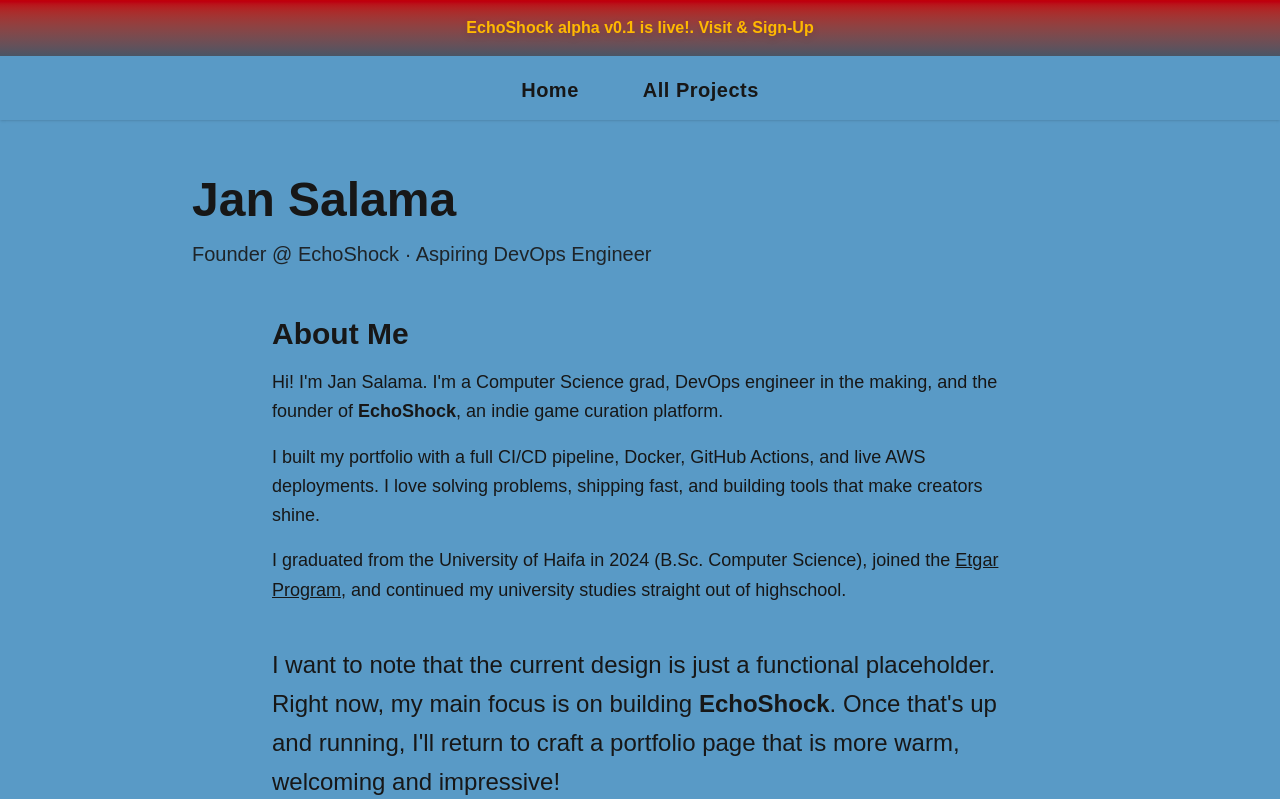
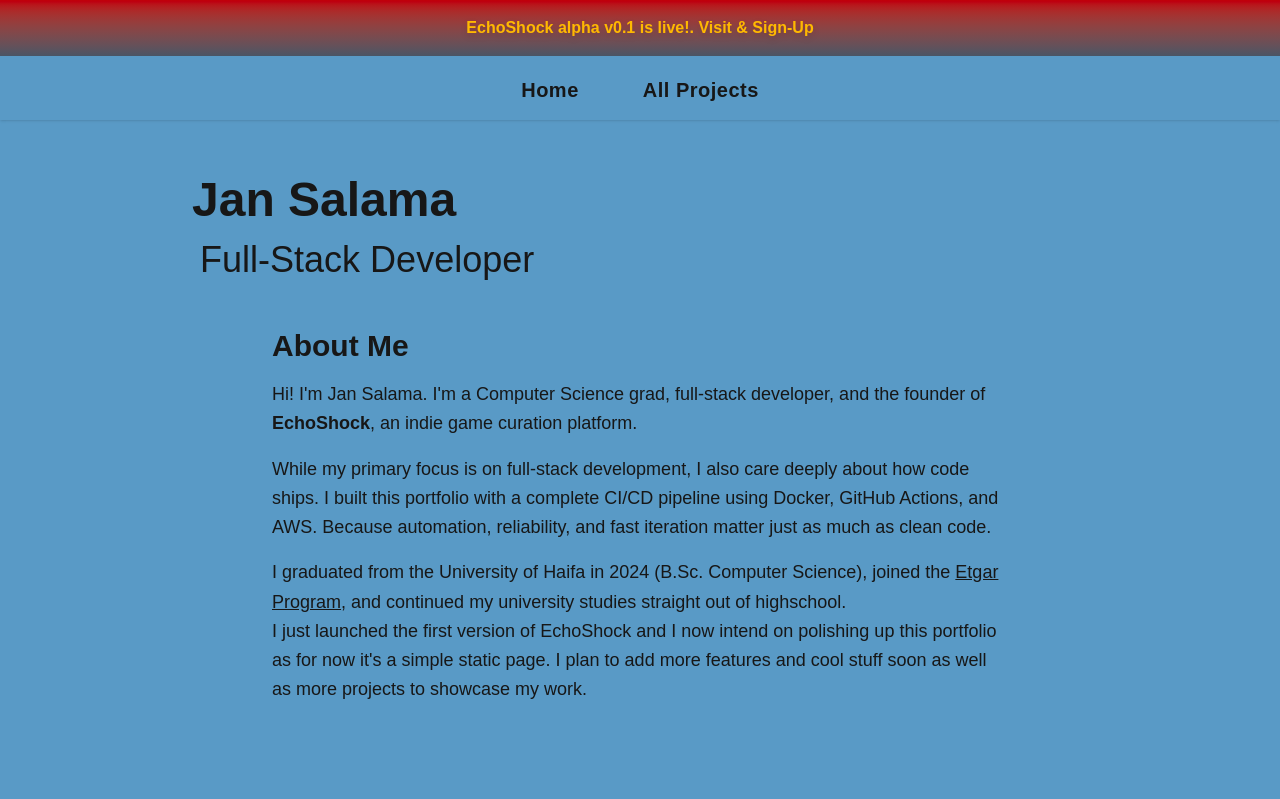
Before and after one commit to eshaker-js/Portfolio, a Next.js app: page / in a window 1280 px wide. Shown: the top 799 px of the page. Built offline with nearby package versions, Linux system fonts and the light colour scheme.

Commit message:
changed the wording

```diff
--- a/src/app/page.tsx
+++ b/src/app/page.tsx
@@ -1,6 +1,9 @@
 import About from '@/components/About'
 import Contact from '@/components/Contact'
 import CertificationsSection from '@/components/Certifications'
+import { FlipWords } from '@/components/ui/flip-words'
+
+const words = ['Founder@EchoShock', 'Full-Stack Developer', 'DevOps Engineer']
 
 export default function Home() {
   return (
@@ -8,9 +11,9 @@
       {/* Header */}
       <header className='w-full max-w-4xl text-center sm:text-left'>
         <h1 className='text-4xl sm:text-5xl font-bold mb-4'>Jan Salama</h1>
-        <p className='text-lg sm:text-xl text-[var(--foreground)]/90'>
-           Founder @ EchoShock · Aspiring DevOps Engineer
-        </p>
+        <div className='text-4xl mx-auto font-normal text-neutral-400'>
+          <FlipWords words={words} /> <br />
+        </div>
       </header>
       <About />
       {/* CTA Buttons */}
@@ -38,6 +41,11 @@
         <h2 className='text-2xl font-semibold mb-4'>Featured Projects</h2>
         <div className='grid grid-cols-1 sm:grid-cols-2 gap-6'>
           {/* Dummy project cards – replace with dynamic mapping later */}
+          <a
+            href='https://echoshock.net'
+            target='_blank'
+            rel='noopener noreferrer'
+          >
             <div className='bg-white text-black rounded-xl p-4 shadow-md'>
               <h3 className='font-bold text-lg mb-1'>EchoShock</h3>
               <p className='text-sm text-gray-700'>
@@ -45,6 +53,7 @@
                 and pure ambition.
               </p>
             </div>
+          </a>
           <div className='bg-white text-black rounded-xl p-4 shadow-md'>
             <h3 className='font-bold text-lg mb-1'>DevOps Portfolio</h3>
             <p className='text-sm text-gray-700'>
@@ -54,7 +63,7 @@
           </div>
         </div>
       </section>
-      <Contact/>
+      <Contact />
     </div>
   )
 }
--- a/src/components/About.tsx
+++ b/src/components/About.tsx
@@ -4,16 +4,20 @@
       <h1 className='text-3xl font-bold mb-4'>About Me</h1>
 
       <p className='mb-4 text-lg leading-relaxed'>
-        Hi! I&apos;m Jan Salama. I&apos;m a Computer Science grad, DevOps engineer in
-        the making, and the founder of{' '}
+        Hi! I&apos;m Jan Salama. I&apos;m a Computer Science grad, full-stack
+        developer, and the founder of{' '}
         <span className='font-semibold'>EchoShock</span>, an indie game curation
         platform.
       </p>
 
       <p className='mb-4 text-lg leading-relaxed'>
-        I built my portfolio with a full CI/CD pipeline, Docker, GitHub Actions,
-        and live AWS deployments. I love solving problems, shipping fast, and
-        building tools that make creators shine.
+        While my primary focus is on full-stack development, I also care deeply
+        about how code ships. I built this portfolio with a complete{' '}
+        <span className='font-medium'>
+          CI/CD pipeline using Docker, GitHub Actions, and AWS.
+        </span>{' '}
+        Because automation, reliability, and fast iteration matter just as
+        much as clean code.
       </p>
 
       <p className='text-lg leading-relaxed'>
@@ -30,12 +34,10 @@
         , and continued my university studies straight out of highschool.
       </p>
 
-      <p className='text-2xl leading-relaxed mt-10'>
-        {' '}
-        I want to note that the current design is just a functional placeholder.
-        Right now, my main focus is on building{' '}
-        <span className='font-semibold'>EchoShock</span>. Once that's up and
-        running, I'll return to craft a portfolio page that is more warm, welcoming and impressive!
+      <p className='mb-4 text-lg leading-relaxed'>
+          I just launched the first version of EchoShock and I now intend on polishing up this portfolio
+          as for now it's a simple static page. I plan to add more features and cool stuff soon
+          as well as more projects to showcase my work.
       </p>
     </section>
   )
--- /dev/null
+++ b/src/components/ui/flip-words.tsx
@@ -0,0 +1,98 @@
+"use client";
+import React, { useCallback, useEffect, useRef, useState } from "react";
+import { AnimatePresence, motion, LayoutGroup } from "motion/react";
+import { cn } from "@/lib/utils";
+
+export const FlipWords = ({
+  words,
+  duration = 3000,
+  className,
+}: {
+  words: string[];
+  duration?: number;
+  className?: string;
+}) => {
+  const [currentWord, setCurrentWord] = useState(words[0]);
+  const [isAnimating, setIsAnimating] = useState<boolean>(false);
+
+  // thanks for the fix Julian - https://github.com/Julian-AT
+  const startAnimation = useCallback(() => {
+    const word = words[words.indexOf(currentWord) + 1] || words[0];
+    setCurrentWord(word);
+    setIsAnimating(true);
+  }, [currentWord, words]);
+
+  useEffect(() => {
+    if (!isAnimating)
+      setTimeout(() => {
+        startAnimation();
+      }, duration);
+  }, [isAnimating, duration, startAnimation]);
+
+  return (
+    <AnimatePresence
+      onExitComplete={() => {
+        setIsAnimating(false);
+      }}
+    >
+      <motion.div
+        initial={{
+          opacity: 0,
+          y: 10,
+        }}
+        animate={{
+          opacity: 1,
+          y: 0,
+        }}
+        transition={{
+          type: "spring",
+          stiffness: 100,
+          damping: 10,
+        }}
+        exit={{
+          opacity: 0,
+          y: -40,
+          x: 40,
+          filter: "blur(8px)",
+          scale: 2,
+          position: "absolute",
+        }}
+        className={cn(
+          "z-10 inline-block relative text-left text-neutral-900 dark:text-neutral-100 px-2",
+          className
+        )}
+        key={currentWord}
+      >
+        {/* edit suggested by Sajal: https://x.com/DewanganSajal */}
+        {currentWord.split(" ").map((word, wordIndex) => (
+          <motion.span
+            key={word + wordIndex}
+            initial={{ opacity: 0, y: 10, filter: "blur(8px)" }}
+            animate={{ opacity: 1, y: 0, filter: "blur(0px)" }}
+            transition={{
+              delay: wordIndex * 0.3,
+              duration: 0.3,
+            }}
+            className="inline-block whitespace-nowrap"
+          >
+            {word.split("").map((letter, letterIndex) => (
+              <motion.span
+                key={word + letterIndex}
+                initial={{ opacity: 0, y: 10, filter: "blur(8px)" }}
+                animate={{ opacity: 1, y: 0, filter: "blur(0px)" }}
+                transition={{
+                  delay: wordIndex * 0.3 + letterIndex * 0.05,
+                  duration: 0.2,
+                }}
+                className="inline-block"
+              >
+                {letter}
+              </motion.span>
+            ))}
+            <span className="inline-block">&nbsp;</span>
+          </motion.span>
+        ))}
+      </motion.div>
+    </AnimatePresence>
+  );
+};
```
Also changed, not shown: 1 other file (tests, documents, lock files or other folders). Lines whose indentation alone changed are shown as unchanged.
